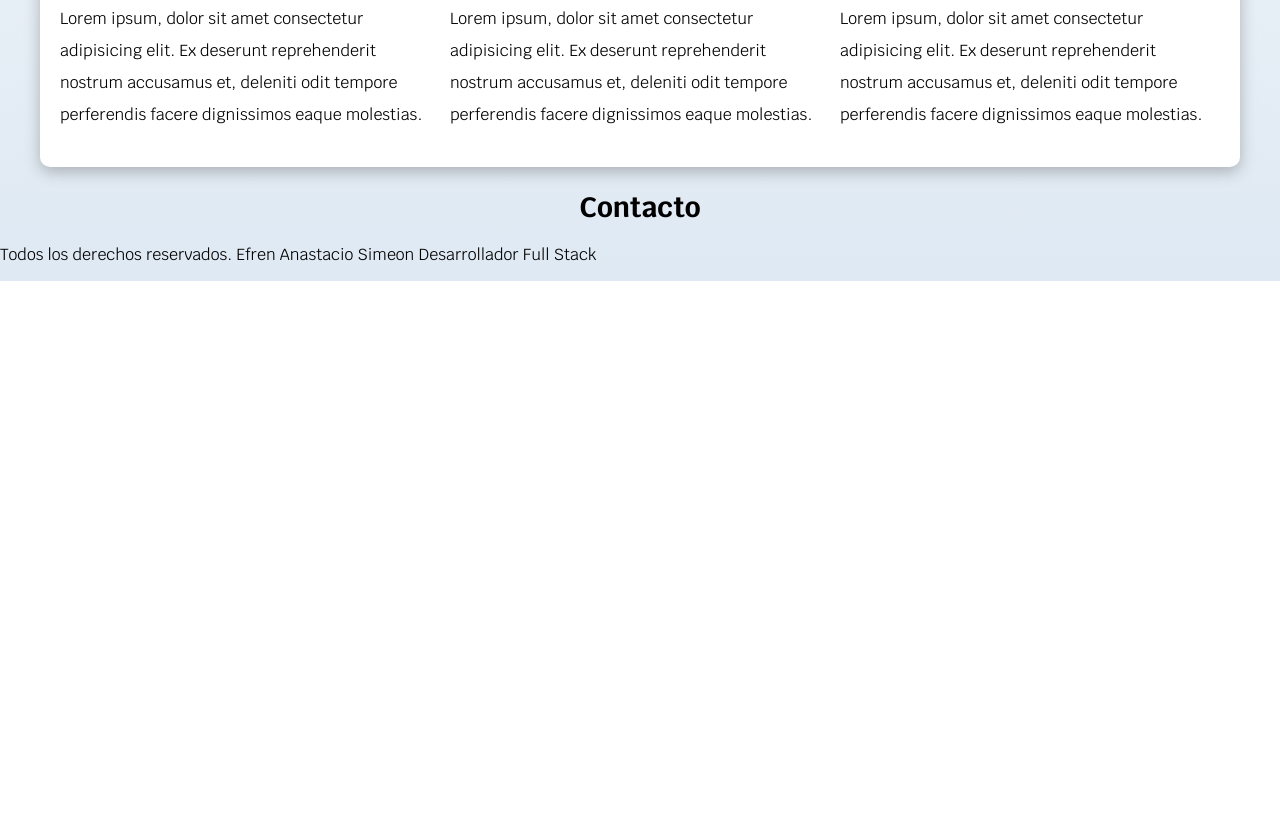
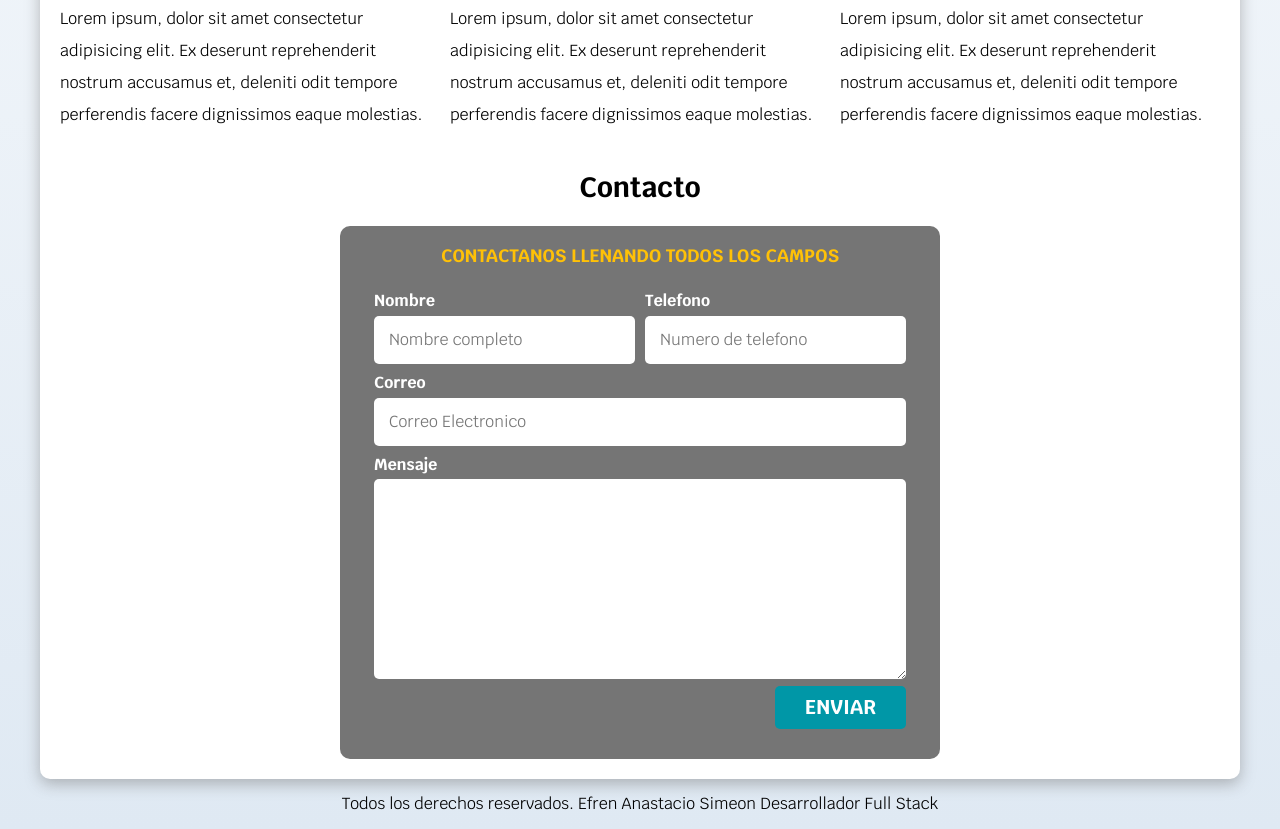
Before and after one commit to EfrenAS/developer-portfolio, a plain HTML site: page index.html in a window 1280 px wide. Shown: the part 922-1751 px from the top of the page. Before the commit the page ends 1203 px from the top, so only its background shows below. Drawn offline with Linux system fonts and the light colour scheme.

Commit message:
Contact Form was finished, some more modifications more and the site will be ready

```diff
--- a/css/styles.css
+++ b/css/styles.css
@@ -49,6 +49,7 @@ h1,h2,h3 {
 
 .button {
   background-color: var(--secondary-color);
+  border: none;
   border-radius: 0.5rem;
   color: var(--white);
   font-size: 2rem;
@@ -61,6 +62,10 @@ h1,h2,h3 {
   width: 90%;
 }
 
+.button:hover {
+  cursor: pointer;
+}
+
 .shadow {
   -webkit-box-shadow: 0px 5px 15px 0px rgba(112, 112, 112, 0.48);
   -moz-box-shadow: 0px 5px 15px 0px rgba(112, 112, 112, 0.48);
@@ -69,6 +74,22 @@ h1,h2,h3 {
   background-color: var(--white);
   padding: 2rem;
 }
+
+
+/* Utilities */
+.d-flex {
+  display: flex;
+}
+
+.jc-right {
+  justify-content: flex-end;
+}
+
+/* Utilities */
+.w-sm-100 {
+  width: 100%;
+}
+
 
 .background-nav {
   background-color: var(--secondary-color);
@@ -125,13 +146,11 @@ h1,h2,h3 {
   align-items: flex-end;
 }
 
-
 .service {
   align-items: center;
   display: flex;
   flex-direction: column;
 }
-
 
 .service h3 {
   color: var(--secondary-color);
@@ -152,6 +171,55 @@ h1,h2,h3 {
   width: 15rem;
 }
 
+.contact-form {
+  background-color: var(--gray);
+  border-radius: 1rem;
+  margin: 0 auto;
+  padding: 2rem;
+  width: min( 60rem, 100%);
+}
+
+.contact-form fieldset {
+  border: none;
+}
+
+.contact-form legend {
+  color: var(--primary-color);
+  font-size: 1.8rem;
+  font-weight: bold;
+  margin-bottom: 2rem;
+  text-align: center;
+  text-transform: uppercase;
+}
+
+.field {
+  margin-bottom: 1rem;
+}
+
+.field label {
+  color: var(--white);
+  display: block;
+  font-weight: bold;
+  margin-bottom: 0.5rem;
+}
+
+.field input,
+.field textarea {
+  border: none;
+  border-radius: 0.5rem;
+  padding: 1.5rem;
+  width: 100%;
+}
+
+.field textarea {
+  height: 20rem;
+}
+
+
+/* Footer */
+.footer {
+  text-align: center;
+}
 
 /*
 *   Is a standard convention displays when use media queries
@@ -171,6 +239,10 @@ h1,h2,h3 {
     width: auto;
   }
 
+  .w-sm-100 {
+    width: auto;
+  }
+
   /* services */
   /*
   * I used CSS Grid
@@ -179,6 +251,18 @@ h1,h2,h3 {
     display: grid;
     grid-template-columns: repeat(3, 1fr);
     column-gap: 1rem;
+  }
+
+  .fields-container {
+    column-gap: 1rem;
+    display: grid;
+    grid-template-columns: repeat(2, 1fr);
+    grid-template-rows: auto auto 20rem;
+  }
+
+  .field:nth-child(3),
+  .field:nth-child(4) {
+    grid-column: 1 / 3;
   }
 }
 
--- a/index.html
+++ b/index.html
@@ -85,11 +85,37 @@
         <p>Lorem ipsum, dolor sit amet consectetur adipisicing elit. Ex deserunt reprehenderit nostrum accusamus et, deleniti odit tempore perferendis facere dignissimos eaque molestias.</p>
       </section>
     </div><!-- .services -->
+    <section>
+      <h2>Contacto</h2>
+      <form action="" class="contact-form">
+        <fieldset>
+          <legend>Contactanos llenando todos los campos</legend>
+          <div class="fields-container">
+            <div class="field">
+              <label for="fullname">Nombre</label>
+              <input type="text" placeholder="Nombre completo" >
+            </div>
+            <div class="field">
+              <label for="phone-number">Telefono</label>
+              <input type="tel" placeholder="Numero de telefono">
+            </div>
+            <div class="field">
+              <label for="email">Correo</label>
+              <input type="mail" placeholder="Correo Electronico" >
+            </div>
+            <div class="field">
+              <label for="message">Mensaje</label>
+              <textarea name="message" id="message" cols="30" rows="10"></textarea>
+            </div>
+          </div> <!-- .fields-container -->
+          <div class="d-flex jc-right">
+            <input class="button w-sm-100" type="submit" value="Enviar">
+          </div>
+        </fieldset>
+      </form>
+    </section>
   </main>
-  <section>
-    <h2>Contacto</h2>
-  </section>
-  <footer>
+  <footer class="footer">
     <p>Todos los derechos reservados. Efren Anastacio Simeon Desarrollador Full Stack</p>
   </footer>
 </body>
```
